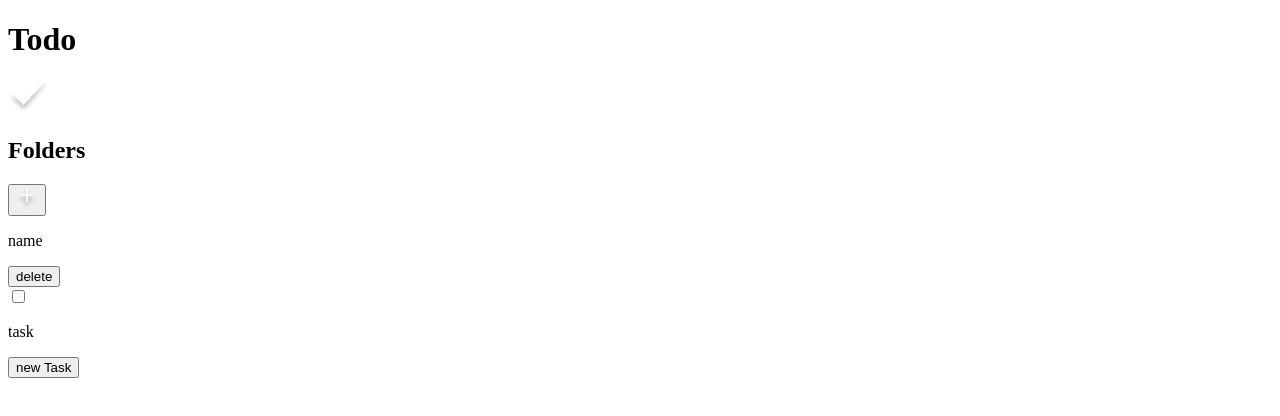
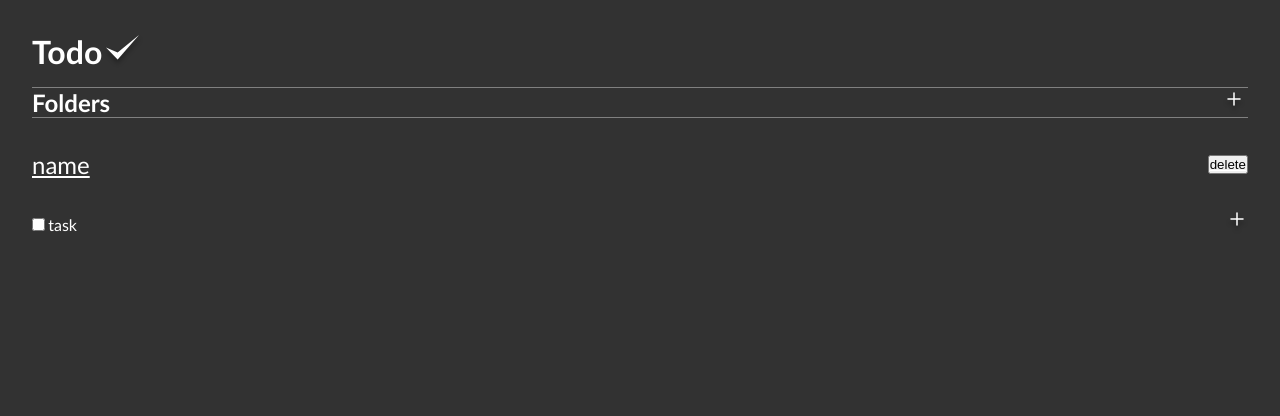
Before and after one commit to Jean-LucMakiola/TodoApp, a plain HTML site: page index.html in a window 1280 px wide. Drawn offline with Linux system fonts and the light colour scheme.

Commit message:
2nd Commit

```diff
--- a/index.html
+++ b/index.html
@@ -5,6 +5,7 @@
     <meta http-equiv="X-UA-Compatible" content="IE=edge">
     <meta name="viewport" content="width=device-width, initial-scale=1.0">
     <title>TodoApp</title>
+    <link rel="stylesheet" href="style.css">
 </head>
 <body>
     <div class="page-wrapper">
@@ -17,15 +18,15 @@
                 <h2>Folders</h2>
                 <button onclick="newFolder()" class="new-folder"><img src="icons/Frame 4.svg" alt=""></button>
             </header>
-            <div>
-                <header>
+            <div class="folder test">
+                <header id="folder-header">
                     <p contenteditable="true">name</p>
-                    <button onclick="deleteFolder()">delete</button>
+                    <button onclick="deleteFolder(this)">delete</button>
                 </header>
                 <div class="task">
                     <input type="checkbox" name="done" id="task-done-checkbock">
                     <p contenteditable="true">task</p>
-                    <button onclick="createTask()">new Task</button>
+                    <button onclick="createTask()"><img src="icons/Frame 4.svg" alt=""></button>
                 </div>
             </div>
         </div>
--- /dev/null
+++ b/style.css
@@ -0,0 +1,64 @@
+*{
+    box-sizing: border-box;
+    padding: 0;
+    margin: 0;
+}
+
+body{
+    background-color: #323232;
+    color: white;
+    font-family: 'Gill Sans', 'Gill Sans MT', Calibri, 'Trebuchet MS', sans-serif;
+}
+
+.page-wrapper{
+    padding: 2rem;
+
+}
+
+.page-wrapper > header{
+    display: flex;
+}
+.folders > header{
+    display: flex;
+    justify-content: space-between;
+    align-items: center;
+    border-top: solid 1px gray;
+    border-bottom: solid 1px gray;
+    margin: 1rem 0 2rem;
+}
+.folders > header button{
+    display: flex;
+    justify-content: center;
+    align-items: center;
+    aspect-ratio: 1/1;
+    background-color: transparent;
+    padding: .2rem;
+    border: none;
+}
+
+.folder{
+    display: flex;
+    flex-direction: column;
+    gap: 2rem;
+}
+
+.folder header{
+    display: flex;
+    justify-content: space-between;
+    align-items: center;
+    font-size: 1.5rem;
+    text-decoration: underline;
+}
+
+.task{
+    display: flex;
+    align-items: center;
+}
+.task input{
+    margin-right: .2rem;
+}
+.task button{
+    margin-left: auto;
+    border: none;
+    background: transparent;
+}
--- a/todoapp.js
+++ b/todoapp.js
@@ -1,24 +1,34 @@
-const folderWrapper = document.getElementsByClassName('folders');
-function newFolder(){
-    console.log('clicked')
-    const folder = document.createElement('div');
+const folderWrapper = document.getElementById('folder-holder');
 
 
+
+function newFolder(){
+    const folder = document.createElement('div');
     folder.appendChild(newFolderHeader());
-    console.log(folder);
+    folder.classList.add('folder');
+    folderWrapper.appendChild(folder);
+}
 
-    folderWrapper.appendChild(folder);
-
-    console.log(folderWrapper);
-}
 function newFolderHeader(){
     const folderHeader = document.createElement('header');
     const para = document.createElement('p');
     para.innerHTML = 'name';
+    para.setAttribute('contenteditable', 'true');
     const button = document.createElement('button');
     button.innerHTML = 'delete';
+    button.setAttribute('onclick', 'deleteFolder()');
 
     folderHeader.appendChild(para);
     folderHeader.appendChild(button);
     return folderHeader;
 }
+function newFolderContent(){
+
+}
+
+function deleteFolder(ele){
+    const thisFolder = ele.parentElement;
+    console.log(thisFolder);
+    thisFolder.style.backgroundcolor = "red";
+    //folderWrapper.remove(thisFolder);
+}
```
Also changed, not shown: 1 other file.
